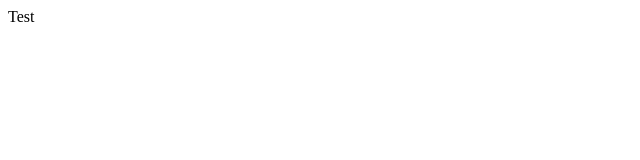
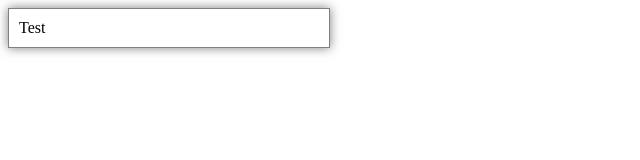
Before and after one commit to GeorgeChernov/angularjs-todo-app, a website: page index.html in a window 1280 px wide. Shown: the whole page, without its empty margins (0-640 px from the left). Drawn offline with nearby package versions, Linux system fonts and the light colour scheme.

Commit message:
Add css for Task component

```diff
--- a/src/css/style.css
+++ b/src/css/style.css
@@ -1,3 +1,12 @@
+
+.task{
+    width: 300px;
+    padding: 10px;
+    border: solid 1px gray;
+    box-shadow: 0 0 10px rgba(0,0,0,0.5);
+    cursor: pointer;
+}
+
 .task-done{
     text-decoration: line-through;
 }
```
